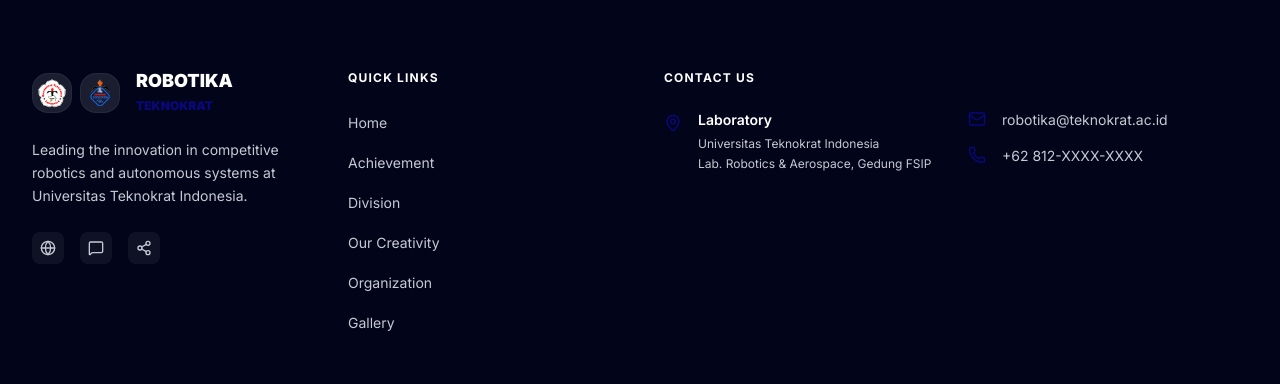
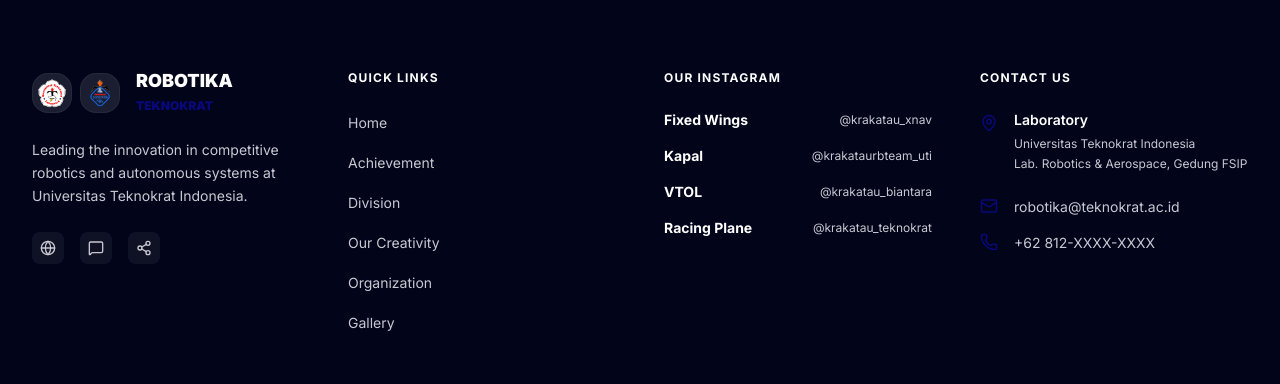
Before and after one commit to Thaakie/robotika-teknokrat-web, a React (Vite) app: page /robot/1 in a window 1280 px wide. Shown: the part 1130-1514 px from the top of the page. Built offline with nearby package versions, Linux system fonts and the light colour scheme; no server answers.

Commit message:
changes: footer and nav

```diff
--- a/src/components/sections/footer/Footer.jsx
+++ b/src/components/sections/footer/Footer.jsx
@@ -43,10 +43,41 @@
             </ul>
           </div>
 
+          {/* Instagram */}
+          <div>
+            <h4 className="text-white font-bold mb-6 uppercase tracking-widest text-xs">Our Instagram</h4>
+            <ul className="space-y-4">
+              <li>
+                <a href="https://instagram.com/krakatau_xnav" target="_blank" rel="noreferrer" className="group flex flex-col sm:flex-row sm:items-center justify-between text-sm gap-1">
+                  <span className="text-white font-bold group-hover:text-brand-primary transition-colors">Fixed Wings</span>
+                  <span className="text-brand-gray text-[10px] sm:text-xs">@krakatau_xnav</span>
+                </a>
+              </li>
+              <li>
+                <a href="https://instagram.com/krakataurbteam_uti" target="_blank" rel="noreferrer" className="group flex flex-col sm:flex-row sm:items-center justify-between text-sm gap-1">
+                  <span className="text-white font-bold group-hover:text-brand-primary transition-colors">Kapal</span>
+                  <span className="text-brand-gray text-[10px] sm:text-xs">@krakataurbteam_uti</span>
+                </a>
+              </li>
+              <li>
+                <a href="https://instagram.com/krakatau_biantara" target="_blank" rel="noreferrer" className="group flex flex-col sm:flex-row sm:items-center justify-between text-sm gap-1">
+                  <span className="text-white font-bold group-hover:text-brand-primary transition-colors">VTOL</span>
+                  <span className="text-brand-gray text-[10px] sm:text-xs">@krakatau_biantara</span>
+                </a>
+              </li>
+              <li>
+                <a href="https://instagram.com/krakatau_teknokrat" target="_blank" rel="noreferrer" className="group flex flex-col sm:flex-row sm:items-center justify-between text-sm gap-1">
+                  <span className="text-white font-bold group-hover:text-brand-primary transition-colors">Racing Plane</span>
+                  <span className="text-brand-gray text-[10px] sm:text-xs">@krakatau_teknokrat</span>
+                </a>
+              </li>
+            </ul>
+          </div>
+
           {/* Contact */}
-          <div className="md:col-span-2">
+          <div className="md:col-span-1">
             <h4 className="text-white font-bold mb-6 uppercase tracking-widest text-xs">Contact Us</h4>
-            <div className="grid grid-cols-1 sm:grid-cols-2 gap-6">
+            <div className="flex flex-col gap-6">
               <div className="flex gap-4">
                  <div className="mt-1 text-brand-primary"><MapPin size={18} /></div>
                  <div>
```
